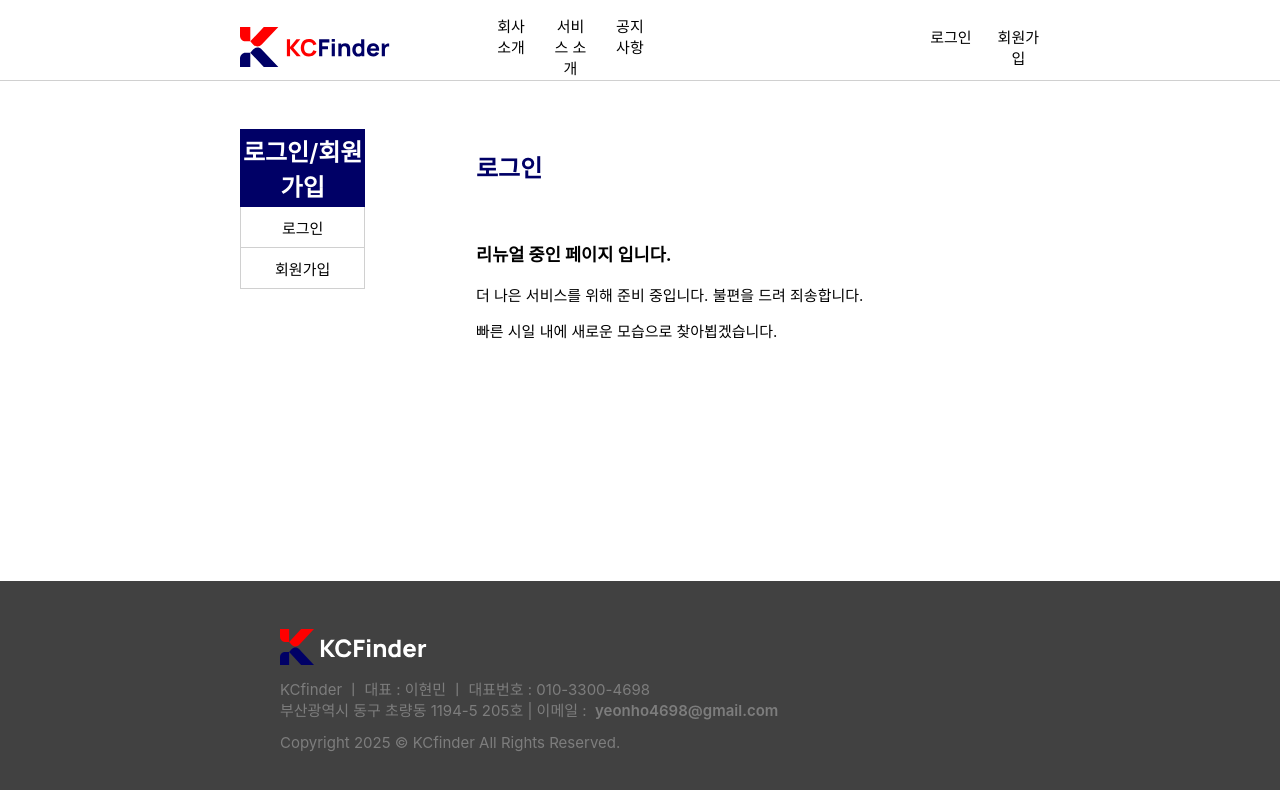
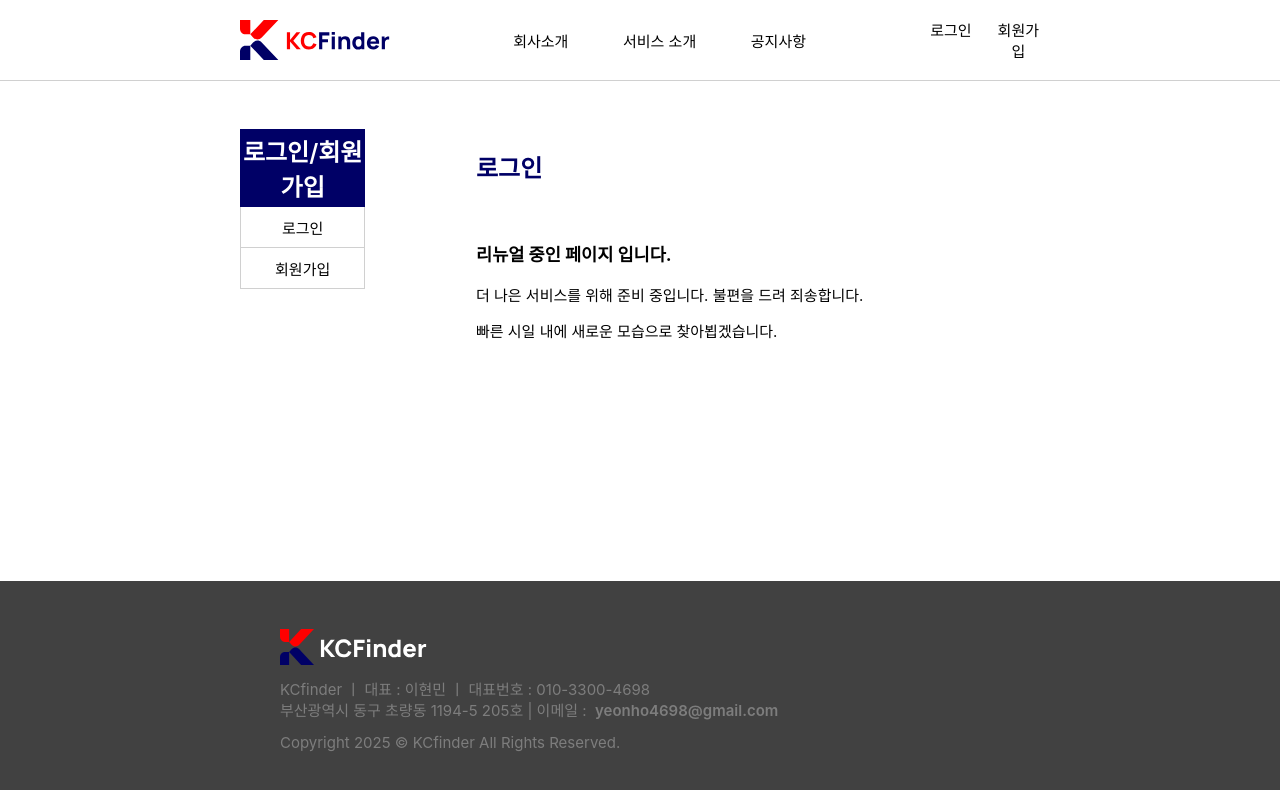
Before and after one commit to KCFinder/KCFinder_web, a React (Create React App) app in the folder kc_finder/my-app/: page /auth/login in a window 1280 px wide. Shown: the top 790 px of the page. Built offline with nearby package versions, Linux system fonts and the light colour scheme.

Commit message:
fix: update gitignore and modify nav layout style

```diff
--- a/kc_finder/my-app/src/layout/dropdown/Dropdown.module.css
+++ b/kc_finder/my-app/src/layout/dropdown/Dropdown.module.css
@@ -31,7 +31,7 @@
 
 .dropdownItems ul {
   display: grid;
-  grid-template-columns: repeat(6, 1fr);
+  grid-template-columns: repeat(3, 1fr);
   gap: 24px;
   padding: 0px;
   list-style: none;
--- a/kc_finder/my-app/src/layout/nav/Nav.module.css
+++ b/kc_finder/my-app/src/layout/nav/Nav.module.css
@@ -25,7 +25,7 @@
 
 .navContent ul {
   display: grid;
-  grid-template-columns: repeat(6, 1fr);
+  grid-template-columns: repeat(3, 1fr);
   gap: 24px;
   padding: 0px;
   list-style: none;
```
Also changed, not shown: 1 other file (tests, documents, lock files or other folders).
